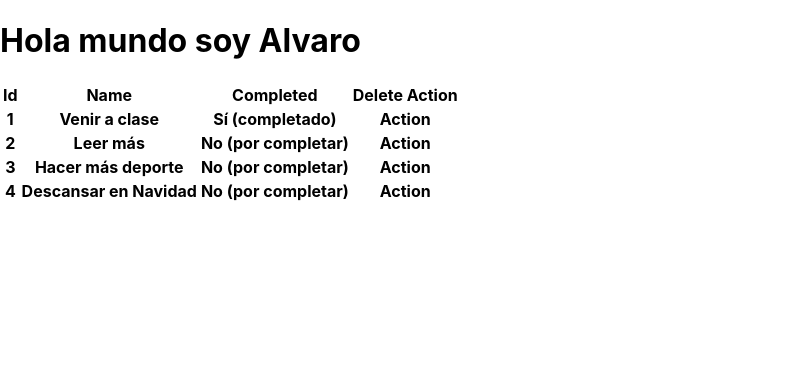
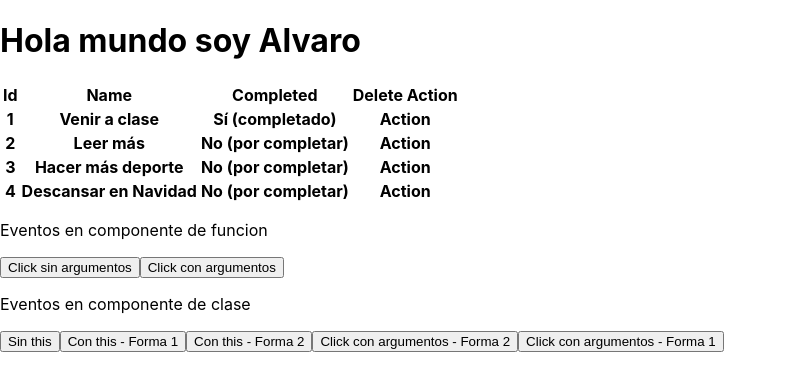
Before and after one commit to munozcotelo-trainingcourses/curso-react, a React (Create React App) app: page / in a window 1280 px wide. Shown: the top 390 px of the page, without its empty margins (0-787 px from the left). Built offline with nearby package versions, Linux system fonts and the light colour scheme.

Commit message:
Eventos en componentes funcionales y de clase. Con y sin argumentos

```diff
--- a/src/App.tsx
+++ b/src/App.tsx
@@ -5,6 +5,8 @@ import './App.css';
 
 import CabeceraComponent from "./components/CabeceraComponent.class";
 import ListaComponent    from "./components/ListaComponent";
+import EventosFuncion    from "./components/EventosFuncion";
+import EventosClase      from "./components/EventosClase.class";
 
 interface IAppComponentProps {
 }
@@ -43,6 +45,9 @@ class AppComponent extends React.Component<IAppComponentProps, Record<string, un
 
                 <ListaComponent/>
 
+                <EventosFuncion/>
+                <EventosClase/>
+
             </div>
 
         );
--- /dev/null
+++ b/src/components/EventosClase.class.tsx
@@ -0,0 +1,83 @@
+import React from "react";
+
+class EventosClase extends React.Component<unknown, Record<string, unknown>> {
+
+    public constructor( props: unknown ) {
+        super(props);
+
+        this.handleClickBis = this.handleClickBis.bind( this );
+
+    }
+
+    private handleClick( event: React.SyntheticEvent ) {
+
+        console.info( "handleClick" );
+        console.info( "this", this );
+        console.info( "event", event );
+
+        event.preventDefault();
+
+    }
+
+    private handleClickBis( event: React.SyntheticEvent ) {
+
+        console.info( "handleClickBis" );
+        console.info( "this", this );
+        console.info( "event", event );
+
+        event.preventDefault();
+
+    }
+
+    /*
+     * Bind pasa el evento como ultimo argumento.
+     * Por convenio lo vamos a definir siempre asi
+     * De esta forma el metodo sirve para ser usado con :
+     * - bind
+     * - funciones arraow
+     */
+    private handleClickConArgs( data: number, event: React.SyntheticEvent ) {
+
+        console.info( "handleClickConArgs" );
+        console.info( "this", this );
+        console.info( "data", data );
+        console.info( "event", event );
+
+        event.preventDefault();
+
+    }
+
+    public render(): React.ReactNode {
+
+        const me: EventosClase = this;
+        return (
+            <div>
+
+                <p>Eventos en componente de clase</p>
+
+                {/* No hay acceso al this */}
+                <button onClick={ me.handleClick }>Sin this</button>
+
+                {/* Hay acceso al this gracias al BIND, que ocurre en esta linea */}
+                <button onClick={ me.handleClick.bind( me ) }>Con this - Forma 1</button>
+
+                {/* Hay acceso al this gracias al BIND, que ocurre en el constructor */}
+                <button onClick={ me.handleClickBis }>Con this - Forma 2</button>
+
+                {/* Hay acceso al this gracias al BIND, que ocurre en esta linea */}
+                {/* Paso de argumentos. Bind automaticamente pasa el evento como ultimo argumento */}
+                <button onClick={ me.handleClickConArgs.bind(me, 100) }>Click con argumentos - Forma 2</button>
+
+                {/* Hay acceso al this gracias al ARROW, que ocurre en esta linea */}
+                {/* Paso de argumentos. Como Bind pasa automaticamente el evento como ultimo argumento, lo tenemos que pasar */}
+                <button onClick={ ( event : React.SyntheticEvent) => me.handleClickConArgs(100, event) }>Click con argumentos - Forma 1</button>
+
+            </div>
+        );
+
+    }
+
+
+}
+
+export default EventosClase;
--- /dev/null
+++ b/src/components/EventosFuncion.tsx
@@ -0,0 +1,38 @@
+import React from "react";
+
+const EventosFunction : ( props : unknown ) => React.ReactElement = ( props : unknown ) => {
+
+    function handleClick( event: React.SyntheticEvent ) {
+
+        console.info( "handleClick" );
+        console.info( "event", event );
+
+        event.preventDefault();
+
+    }
+
+    function handleClickConArgs( data: number, event: React.SyntheticEvent ) {
+
+        console.info( "handleClickConArgs" );
+        console.info( "data", data );
+        console.info( "event", event );
+
+        event.preventDefault();
+
+    }
+
+    return (
+
+        <div>
+
+            <p>Eventos en componente de funcion</p>
+
+            <button onClick={ handleClick }>Click sin argumentos</button>
+            <button onClick={ ( event : React.SyntheticEvent) => handleClickConArgs(100, event) }>Click con argumentos</button>
+        </div>
+
+    );
+
+}
+
+export default EventosFunction;
```
